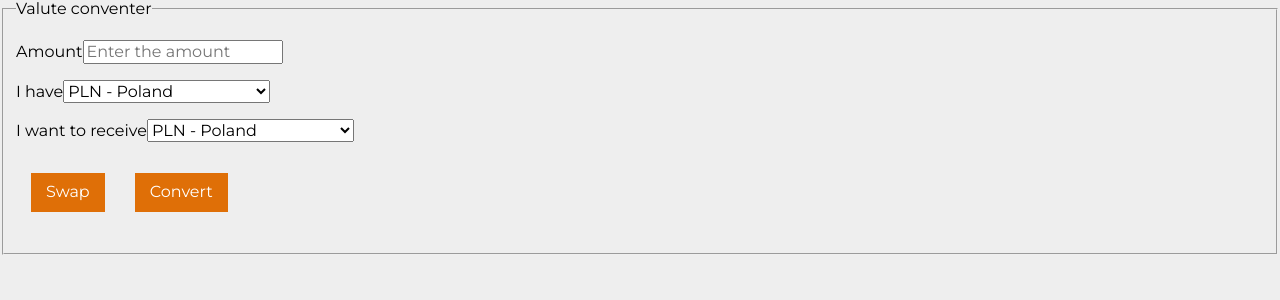
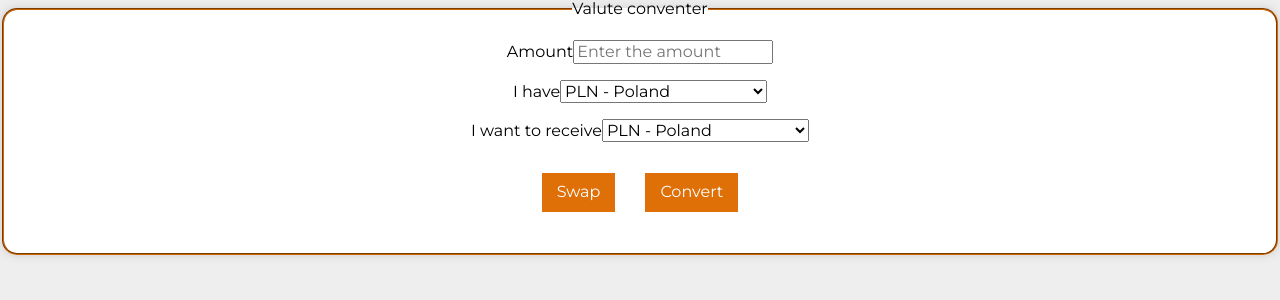
Before and after one commit to stolar-xyz/currency-converter-react, a React (Create React App) app: page / in a window 1280 px wide. Shown: the top 300 px of the page. Built offline with nearby package versions, Linux system fonts and the light colour scheme.

Commit message:
styles added to FormField

```diff
--- a/src/FormField/index.js
+++ b/src/FormField/index.js
@@ -1,4 +1,5 @@
 import React from "react";
+import "./style.css";
 
 const FormField = () => (
     <select className="form__formField">
--- /dev/null
+++ b/src/FormField/style.css
@@ -0,0 +1,7 @@
+.form__fieldset {
+    border-color: #CD6606;
+    border-radius: 15px;
+    text-align: center;
+    background-color: white;
+    box-shadow: 0 0 10px 0 #ccc;
+}
```
